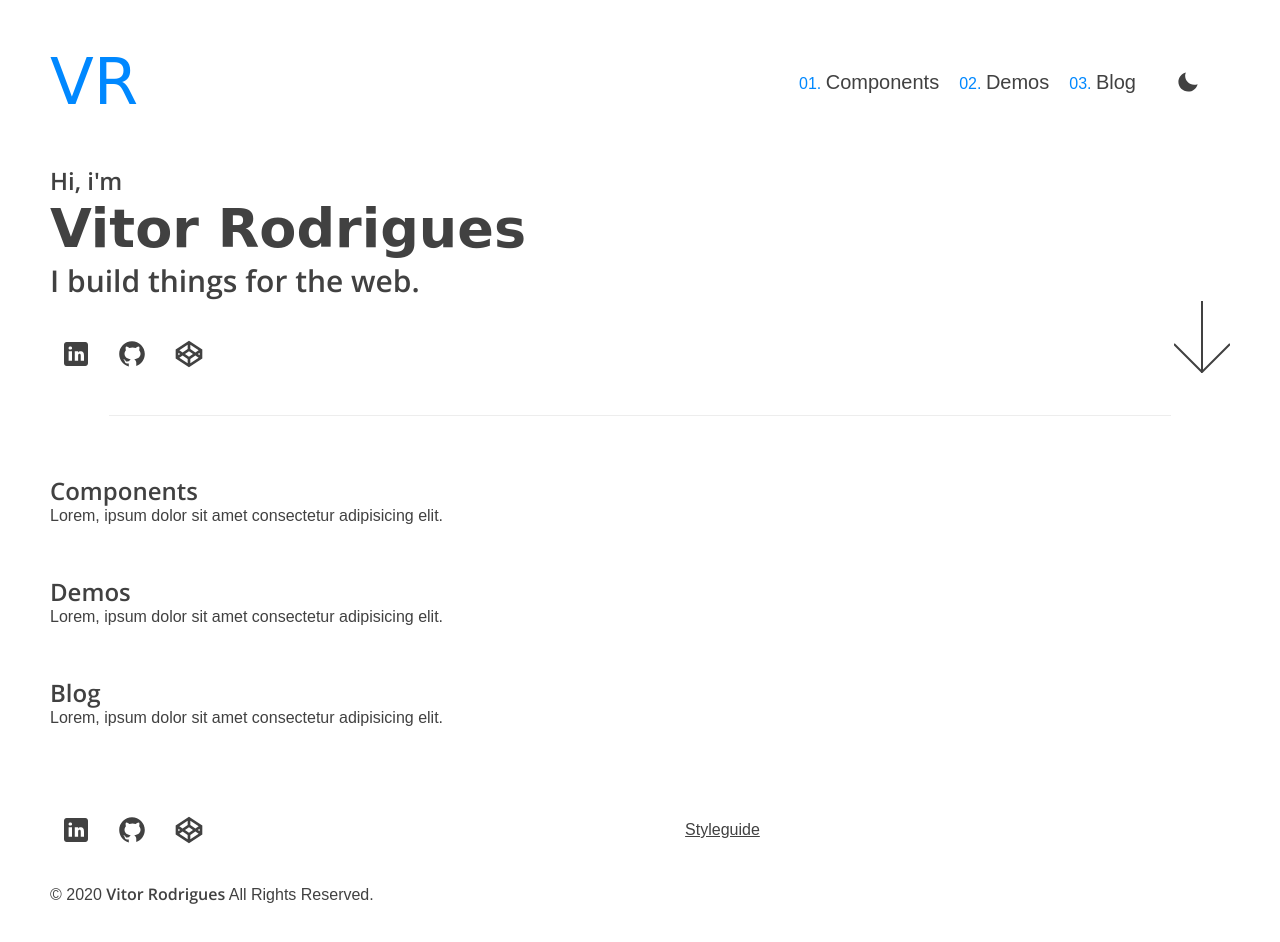
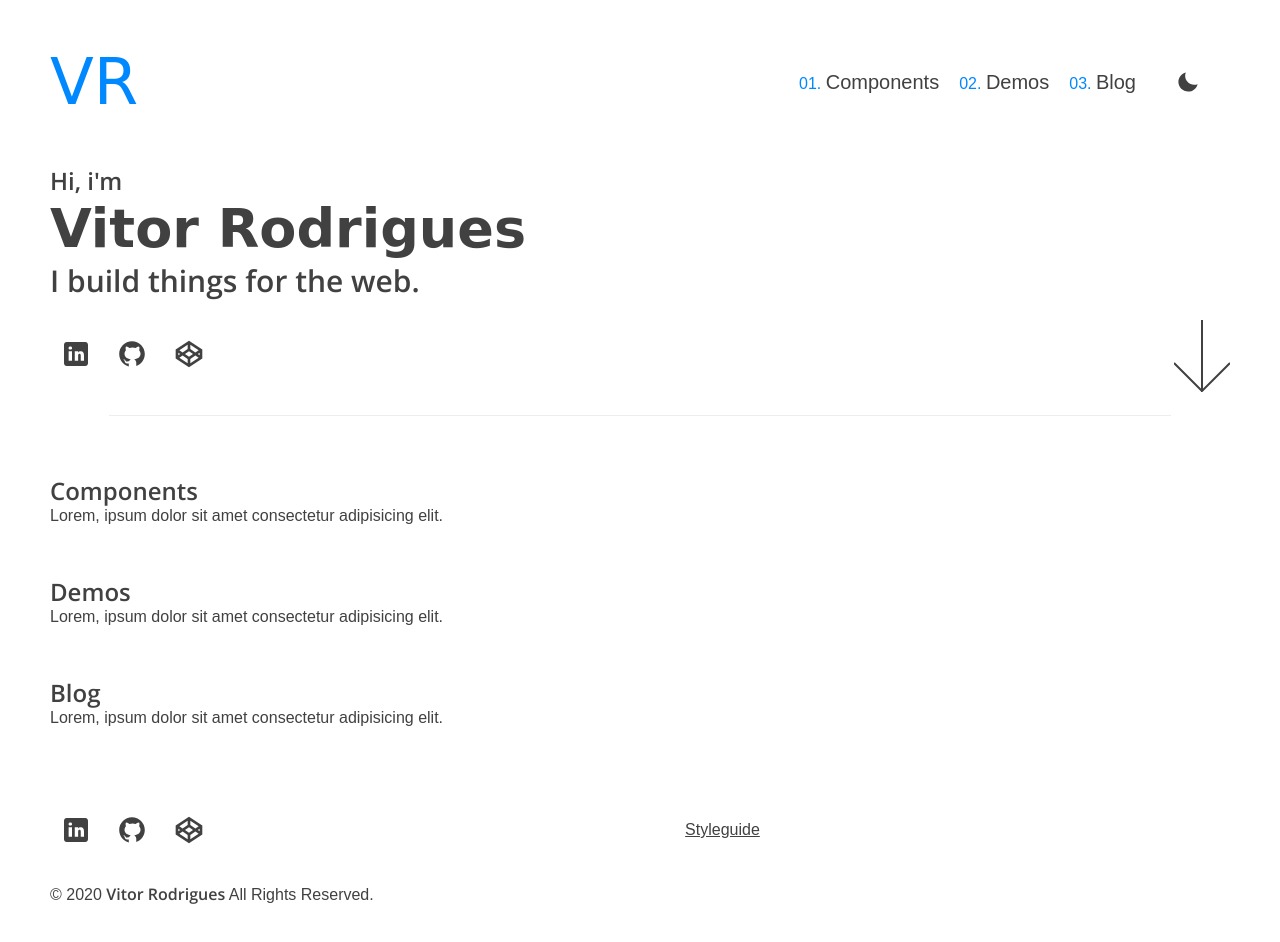
Before and after one commit to vpaulo/vpaulo.github.io, a plain HTML site: page index.html in a window 1280 px wide. Drawn offline with Linux system fonts and the light colour scheme; a web font is replaced by a local one.

Commit message:
VP-7: fixed arrow position

```diff
--- a/css/main.css
+++ b/css/main.css
@@ -157,6 +157,7 @@ a:hover svg {
 .arrow--down {
     position: absolute;
     right: 0;
+    bottom: 20px;
 }
 
 .hr {
```
